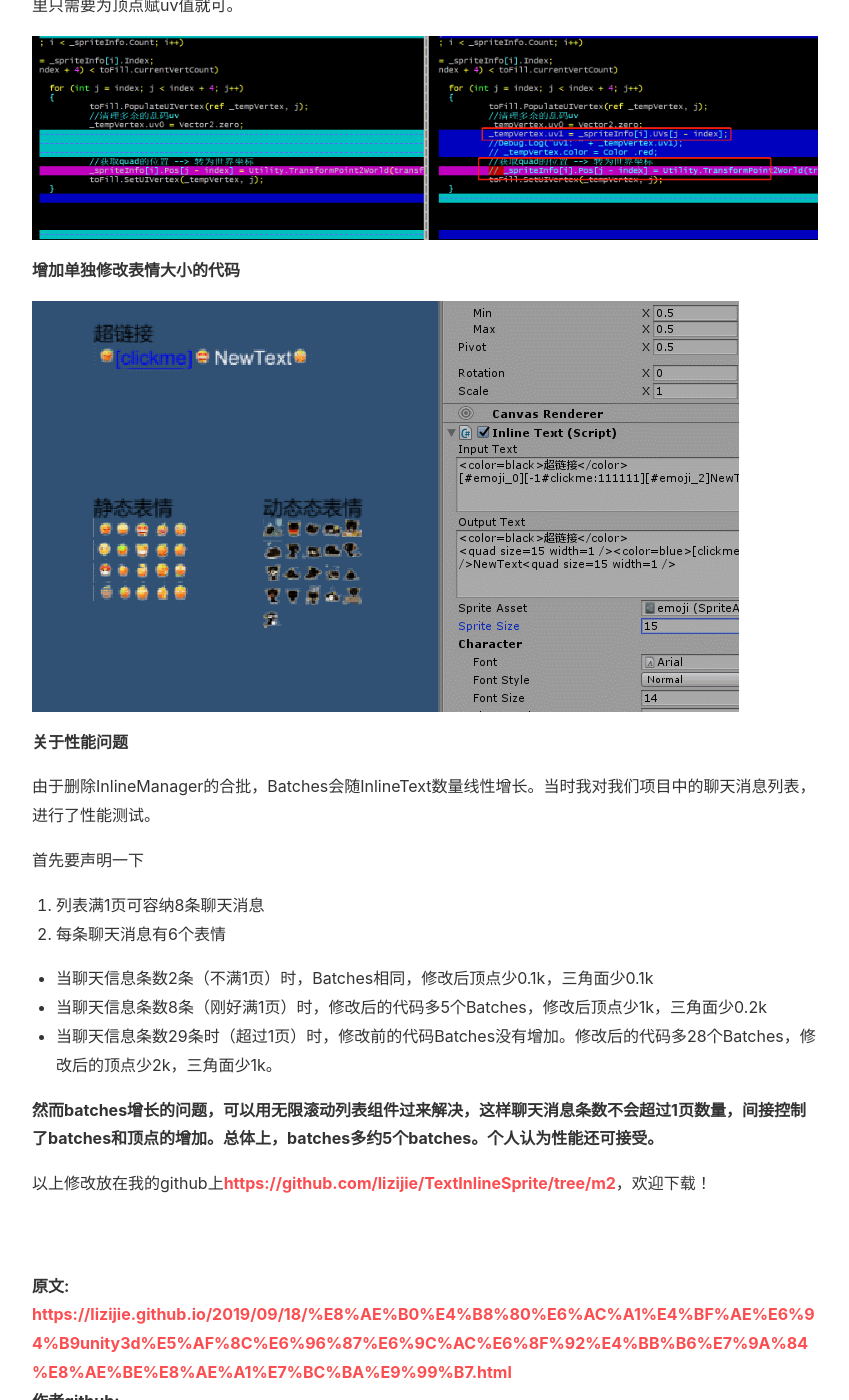
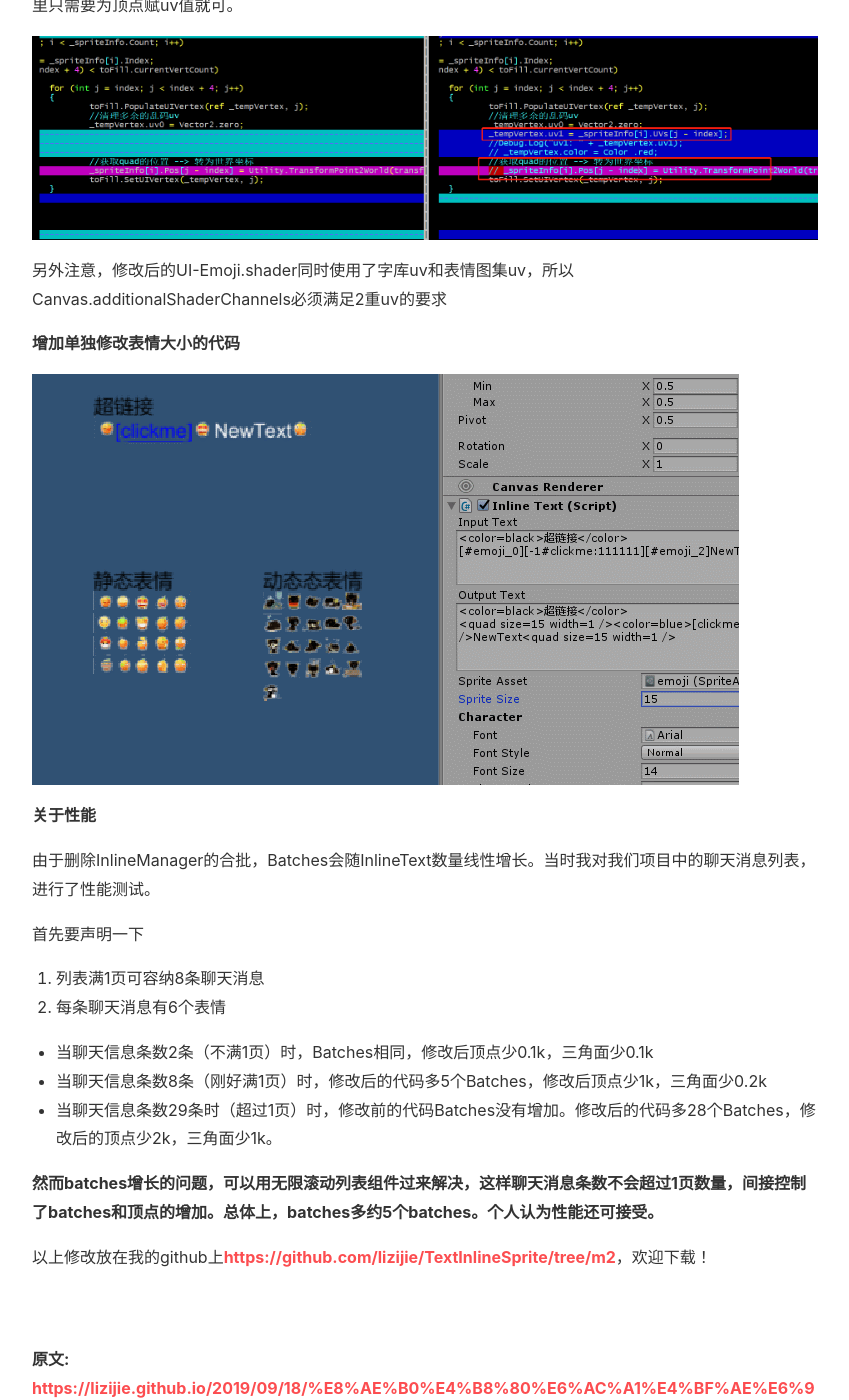
Before and after one commit to lizijie/lizijie.github.io, a Jekyll site: the page built from _posts/2019-09-18-记一次修改unity3d富文本插件的设计缺陷.md, in a window 1280 px wide and 1400 px high, scrolled down 3887 px. Shown: the whole window, without its empty margins (215-1064 px from the left). Built offline with Jekyll 4.4.1, drawn with Linux system fonts in a browser that asks for light colours; nearby versions of some CDN libraries; comment, search, counter and statistics services are not loaded.

Commit message:
Update 2019-09-18-记一次修改unity3d富文本插件的设计缺陷.md

```diff
--- a/_posts/2019-09-18-记一次修改unity3d富文本插件的设计缺陷.md
+++ b/_posts/2019-09-18-记一次修改unity3d富文本插件的设计缺陷.md
@@ -115,13 +115,15 @@ InlineText.DealSpriteTagInfo在处理表情顶点时删除了转世界标点的
 
 ![](https://raw.githubusercontent.com/lizijie/lizijie.github.io/master/assets/images/2019-09-18-%E8%AE%B0%E4%B8%80%E6%AC%A1%E4%BF%AE%E6%94%B9unity3d%E5%AF%8C%E6%96%87%E6%9C%AC%E6%8F%92%E4%BB%B6%E7%9A%84%E8%AE%BE%E8%AE%A1%E7%BC%BA%E9%99%B7/inlinetext_deal_sprite.png)
 
+另外注意，修改后的UI-Emoji.shader同时使用了字库uv和表情图集uv，所以Canvas.additionalShaderChannels必须满足2重uv的要求
+
 
 **增加单独修改表情大小的代码**
 
 ![](https://raw.githubusercontent.com/lizijie/lizijie.github.io/master/assets/images/2019-09-18-%E8%AE%B0%E4%B8%80%E6%AC%A1%E4%BF%AE%E6%94%B9unity3d%E5%AF%8C%E6%96%87%E6%9C%AC%E6%8F%92%E4%BB%B6%E7%9A%84%E8%AE%BE%E8%AE%A1%E7%BC%BA%E9%99%B7/inlinetext_stick_size_anim.gif)
 
 
-**关于性能问题**
+**关于性能**
 
 由于删除InlineManager的合批，Batches会随InlineText数量线性增长。当时我对我们项目中的聊天消息列表，进行了性能测试。
 
```
